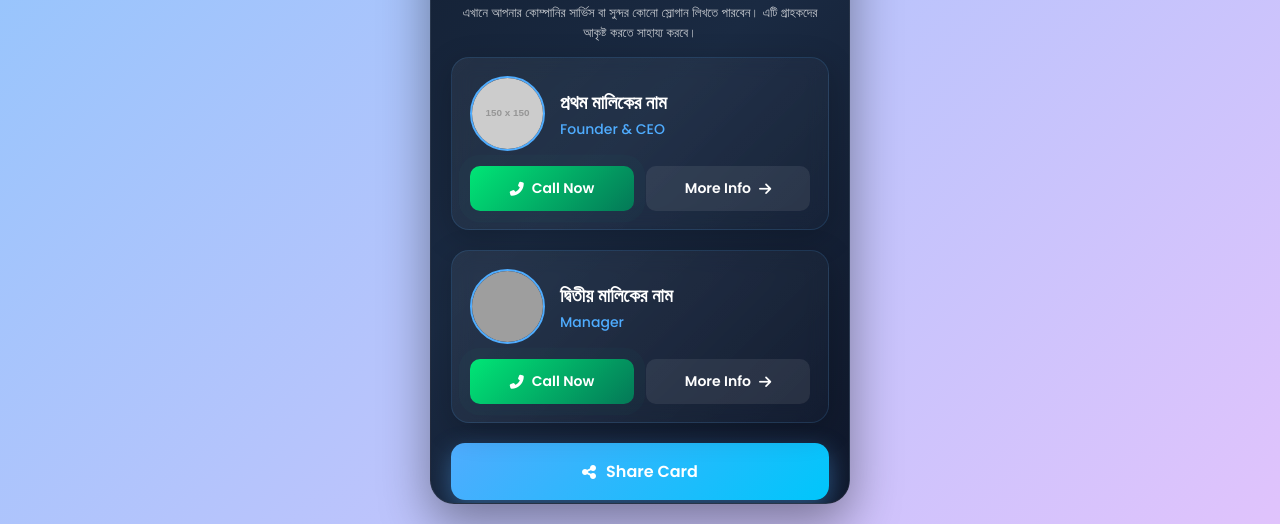
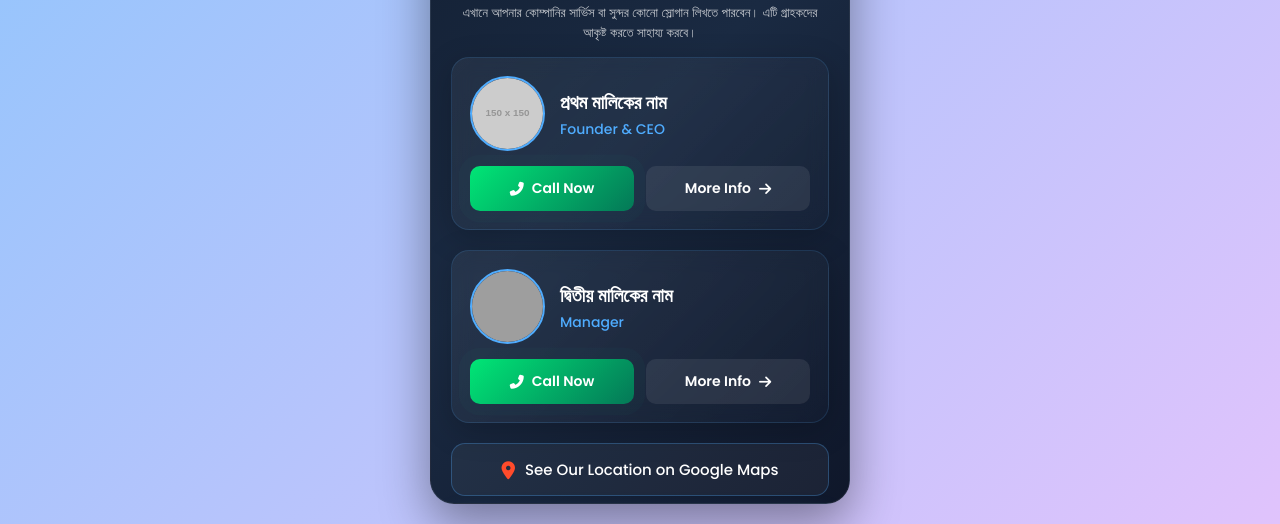
Before and after one commit to piyashhasan564/Card, a plain HTML site: page index.html in a window 1280 px wide. Shown: the part 276-800 px from the top of the page. Drawn offline with Linux system fonts and the light colour scheme; grey boxes are pictures that could not be loaded; placeholder pictures from the web are drawn by us.

Commit message:
Add files via upload

```diff
--- a/index.html
+++ b/index.html
@@ -145,7 +145,7 @@
 
         /* ================= MIDDLE SECTION (Owners) ================= */
         .middle-section {
-            flex: 1;
+
             display: flex;
             flex-direction: column;
             gap: 20px;
@@ -251,11 +251,11 @@
         .btn-info:active { transform: scale(0.95); }
 
         /* ================= BOTTOM SECTION (Share) ================= */
-        .bottom-section {
-            padding: 0 20px 20px 20px;
-            animation: fadeInUp 0.6s ease backwards;
-            animation-delay: 0.6s;
-        }
+       .bottom-section {
+    padding: 0 20px 80px 20px; /* নিচের প্যাডিং ২০ থেকে বাড়িয়ে ৮০ করে দিন */
+    animation: fadeInUp 0.6s ease backwards;
+    animation-delay: 0.6s;
+}
 
         .btn-share {
             width: 100%;
@@ -430,7 +430,40 @@
             70% { box-shadow: 0 0 0 12px rgba(16, 185, 129, 0); }
             100% { box-shadow: 0 0 0 0 rgba(16, 185, 129, 0); }
         }
+        /* লোকেশন বাটনের ডিজাইন */
+.location-container {
+    padding: 0 20px 15px 20px;
+    animation: fadeInUp 0.6s ease backwards;
+    animation-delay: 0.5s;
+}
 
+.btn-location {
+    width: 100%;
+    background: rgba(255, 255, 255, 0.05);
+    border: 1px solid rgba(79, 172, 254, 0.3);
+    color: #fff;
+    text-decoration: none;
+    padding: 14px;
+    border-radius: 14px;
+    font-size: 15px;
+    font-weight: 500;
+    display: flex;
+    align-items: center;
+    justify-content: center;
+    gap: 10px;
+    transition: all 0.3s ease;
+}
+
+.btn-location i {
+    color: #ff4b2b; /* আইকনের লাল রঙ */
+    font-size: 18px;
+}
+
+.btn-location:hover {
+    background: rgba(255, 255, 255, 0.1);
+    border-color: #4facfe;
+    transform: translateY(-2px);
+}
     </style>
 </head>
 <body>
@@ -485,7 +518,13 @@
                 </div>
 
             </div>
-
+<!-- Location Button -->
+<div class="location-container">
+    <a href="https://maps.app.goo.gl/emuMSx7FPn7BsrKz6?g_st=ac" target="_blank" class="btn-location">
+        <i class="fas fa-location-dot"></i>
+        <span>See Our Location on Google Maps</span>
+    </a>
+</div>
             <!-- Bottom / Share -->
             <div class="bottom-section">
                 <button class="btn-share" onclick="shareProfile()">
```
